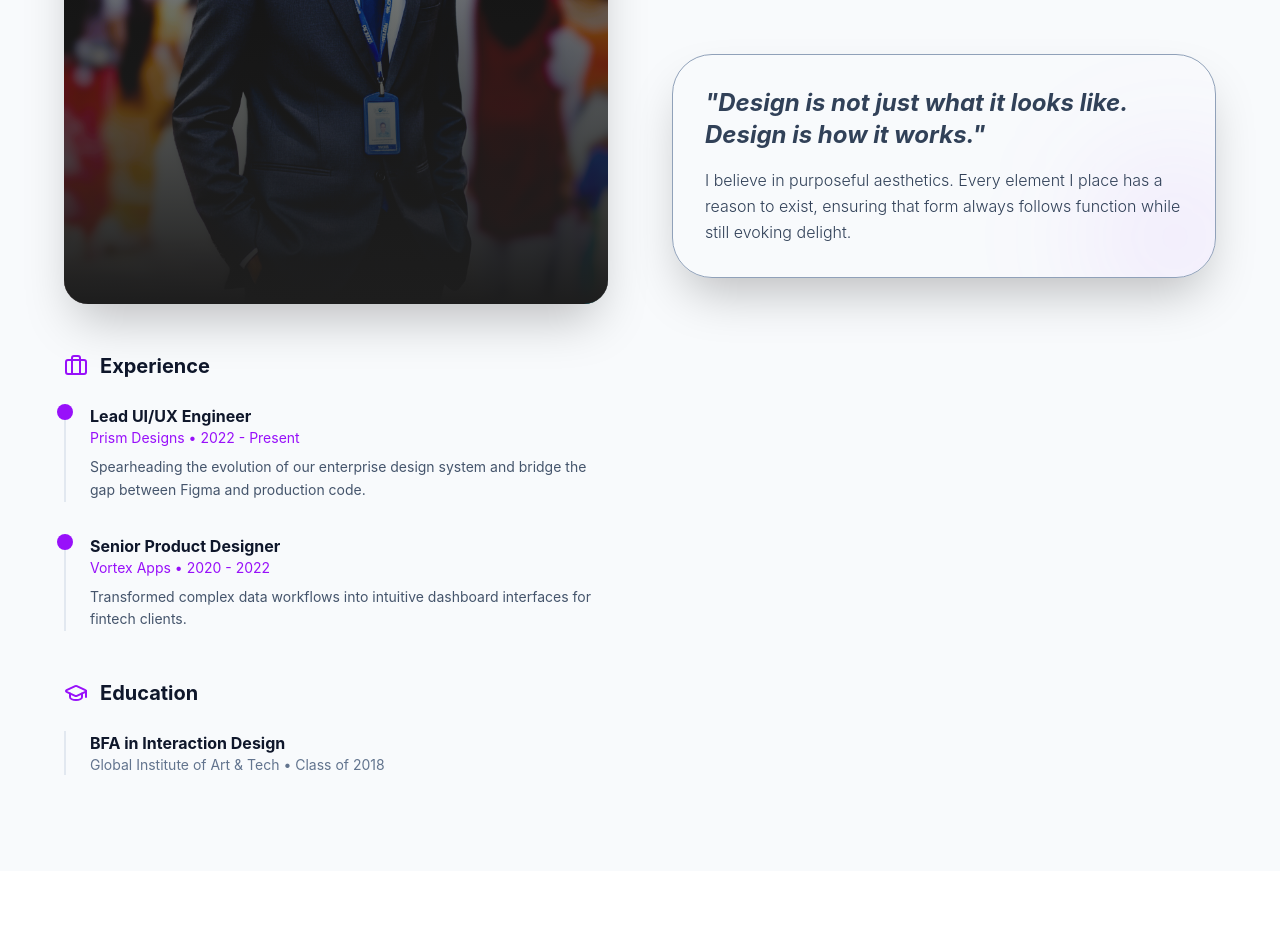
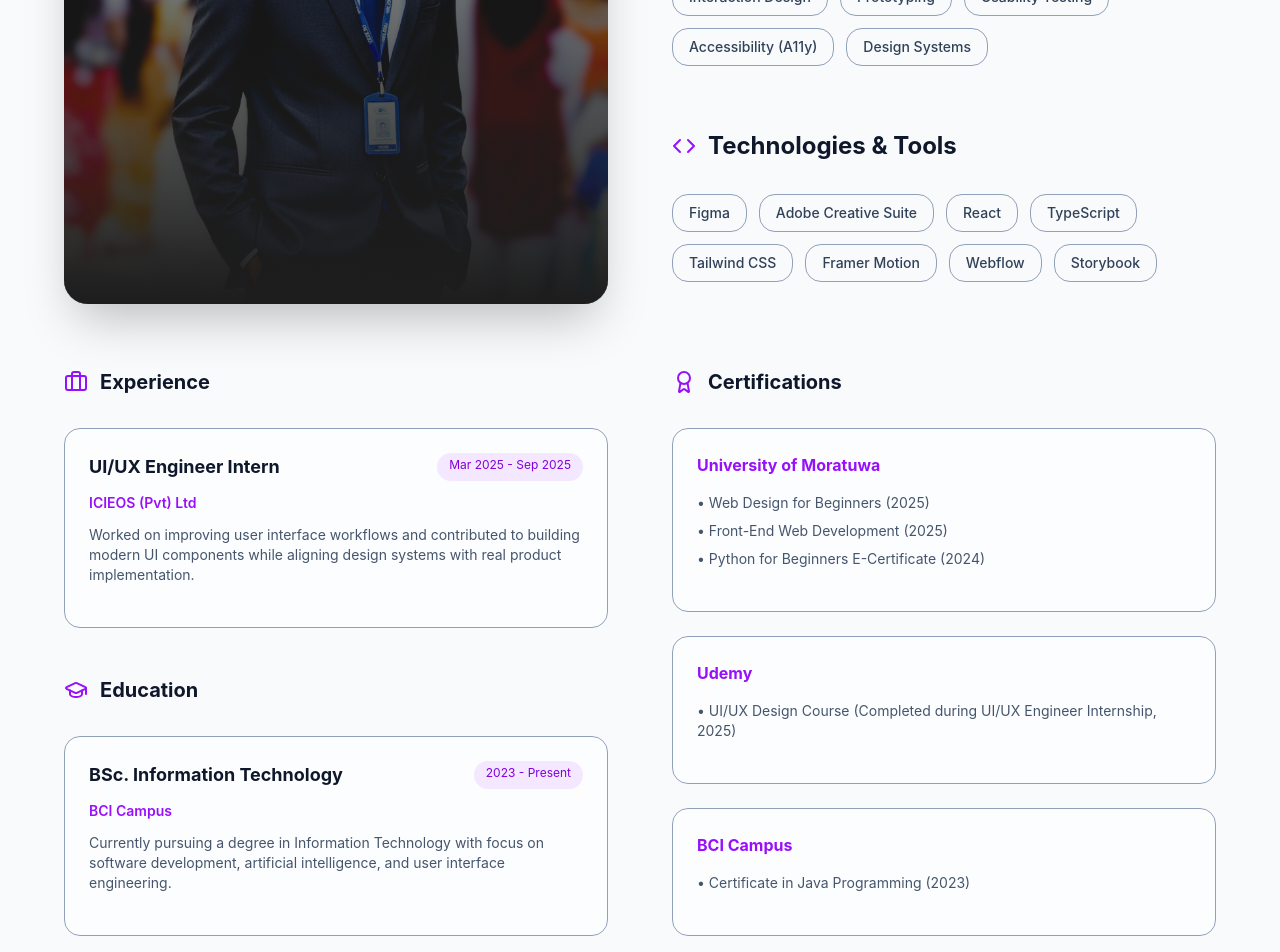
Before and after one commit to IsuruParindya/Personal-Portfolio, a React (Vite) app: page / in a window 1280 px wide. Shown: the part 1420-2372 px from the top of the page. Built offline with nearby package versions, Linux system fonts and the light colour scheme.

Commit message:
refactor: update About component with new experiences, education, and certifications; enhance animations and styling

```diff
--- a/src/app/components/About.tsx
+++ b/src/app/components/About.tsx
@@ -1,60 +1,120 @@
-import React from 'react';
-import { motion } from 'motion/react';
-import { ImageWithFallback } from './figma/ImageWithFallback';
-import { Palette, Code, Briefcase, GraduationCap } from 'lucide-react';
+import React from "react";
+import { motion } from "framer-motion";
+import { ImageWithFallback } from "./figma/ImageWithFallback";
+import {
+  Palette,
+  Code,
+  Briefcase,
+  GraduationCap,
+  Award,
+  User,
+} from "lucide-react";
 
 export const About = () => {
   const skills = [
-    'User Research', 'Information Architecture', 'Visual Design',
-    'Interaction Design', 'Prototyping', 'Usability Testing',
-    'Accessibility (A11y)', 'Design Systems'
+    "User Research",
+    "Information Architecture",
+    "Visual Design",
+    "Interaction Design",
+    "Prototyping",
+    "Usability Testing",
+    "Accessibility (A11y)",
+    "Design Systems",
   ];
 
   const tools = [
-    'Figma', 'Adobe Creative Suite', 'React', 'TypeScript',
-    'Tailwind CSS', 'Framer Motion', 'Webflow', 'Storybook'
+    "Figma",
+    "Adobe Creative Suite",
+    "React",
+    "TypeScript",
+    "Tailwind CSS",
+    "Framer Motion",
+    "Webflow",
+    "Storybook",
   ];
 
   const experiences = [
     {
-      role: 'Lead UI/UX Engineer',
-      company: 'Prism Designs',
-      period: '2022 - Present',
-      description: 'Spearheading the evolution of our enterprise design system and bridge the gap between Figma and production code.'
+      role: "UI/UX Engineer Intern",
+      company: "ICIEOS (Pvt) Ltd",
+      period: "Mar 2025 - Sep 2025",
+      description:
+        "Worked on improving user interface workflows and contributed to building modern UI components while aligning design systems with real product implementation.",
+    },
+  ];
+
+  const education = [
+    {
+      degree: "BSc. Information Technology",
+      institution: "BCI Campus",
+      period: "2023 - Present",
+      description:
+        "Currently pursuing a degree in Information Technology with focus on software development, artificial intelligence, and user interface engineering.",
+    },
+  ];
+
+  const certifications = [
+    {
+      org: "University of Moratuwa",
+      items: [
+        "Web Design for Beginners (2025)",
+        "Front-End Web Development (2025)",
+        "Python for Beginners E-Certificate (2024)",
+      ],
     },
     {
-      role: 'Senior Product Designer',
-      company: 'Vortex Apps',
-      period: '2020 - 2022',
-      description: 'Transformed complex data workflows into intuitive dashboard interfaces for fintech clients.'
-    }
+      org: "Udemy",
+      items: [
+        "UI/UX Design Course (Completed during UI/UX Engineer Internship, 2025)",
+      ],
+    },
+    {
+      org: "BCI Campus",
+      items: ["Certificate in Java Programming (2023)"],
+    },
   ];
+
+  const aboutMe =
+    "I’m a UI/UX focused developer who enjoys turning complex ideas into clean, usable interfaces. I combine design thinking with front-end engineering to build consistent, modern experiences always aiming for clarity, accessibility, and smooth interactions.";
+
+  const cardBase =
+    "p-6 rounded-2xl border border-slate-400 dark:border-slate-800 bg-white/60 dark:bg-slate-900/40 backdrop-blur-xl " +
+    "hover:shadow-xl hover:-translate-y-1 transition-all duration-300 group";
+
+  const pillClass =
+    'px-4 py-2 rounded-2xl bg-transparent text-slate-700 dark:text-slate-300 font-medium text-sm ' +
+    'border border-slate-400 dark:border-slate-600 hover:border-purple-500 hover:text-purple-600 ' +
+    'dark:hover:border-purple-400 dark:hover:text-purple-400 cursor-default transition-transform hover:-translate-y-1';
 
   return (
     <section id="about" className="py-24 px-6 bg-slate-50 dark:bg-slate-900/50">
       <div className="max-w-6xl mx-auto">
+        {/* TOP GRID: Name/Image (Left) + About/Skills/Tools (Right) */}
         <div className="grid grid-cols-1 lg:grid-cols-2 gap-16 items-start">
-
-          {/* Left: Image and Name */}
+          {/* LEFT TOP */}
           <motion.div
             initial={{ opacity: 0, x: -50 }}
             whileInView={{ opacity: 1, x: 0 }}
             viewport={{ once: true }}
             transition={{ duration: 0.8 }}
           >
+            {/* NAME */}
             <div className="relative mb-12">
               <h2 className="text-7xl md:text-9xl font-black text-slate-900/10 dark:text-white/5 absolute -top-16 -left-8 pointer-events-none select-none">
                 ISURU PARINDYA
               </h2>
+
               <h2 className="text-4xl md:text-6xl font-black text-slate-900 dark:text-white relative z-10 mb-4">
                 ISURU PARINDYA
               </h2>
+
               <p className="text-purple-600 dark:text-purple-400 font-bold uppercase tracking-widest">
                 Creative Problem Solver & Visual Architect
               </p>
             </div>
 
-            <div className="relative rounded-3xl overflow-hidden aspect-[4/5] shadow-2xl mb-12 group bg-[#0a0a0a]">
+            {/* IMAGE */}
+            <div className="relative rounded-3xl overflow-hidden aspect-[4/5] shadow-2xl group bg-[#0a0a0a]">
               <ImageWithFallback
                 src="/Isuru.png"
                 alt="Isuru Parindya"
@@ -62,94 +122,199 @@ export const About = () => {
               />
               <div className="absolute inset-0 bg-gradient-to-t from-[#1d1d1d] via-[#111111]/50 to-transparent" />
             </div>
-
-            <div className="space-y-12">
-              <div>
-                <h3 className="flex items-center gap-3 text-xl font-bold text-slate-900 dark:text-white mb-6">
-                  <Briefcase className="text-purple-600" />
-                  Experience
-                </h3>
-                <div className="space-y-8">
-                  {experiences.map((exp, idx) => (
-                    <div key={idx} className="relative pl-6 border-l-2 border-slate-200 dark:border-slate-800">
-                      <div className="absolute -left-[9px] top-0 w-4 h-4 rounded-full bg-purple-600" />
-                      <h4 className="font-bold text-slate-900 dark:text-white">{exp.role}</h4>
-                      <p className="text-sm text-purple-600 dark:text-purple-400 mb-2">{exp.company} • {exp.period}</p>
-                      <p className="text-slate-600 dark:text-slate-400 text-sm leading-relaxed">{exp.description}</p>
-                    </div>
-                  ))}
-                </div>
-              </div>
-
-              <div>
-                <h3 className="flex items-center gap-3 text-xl font-bold text-slate-900 dark:text-white mb-6">
-                  <GraduationCap className="text-purple-600" />
-                  Education
-                </h3>
-                <div className="pl-6 border-l-2 border-slate-200 dark:border-slate-800">
-                  <h4 className="font-bold text-slate-900 dark:text-white">BFA in Interaction Design</h4>
-                  <p className="text-sm text-slate-500">Global Institute of Art & Tech • Class of 2018</p>
-                </div>
-              </div>
-            </div>
           </motion.div>
 
-          {/* Right: Skills and Tech */}
+          {/* RIGHT TOP */}
           <motion.div
             initial={{ opacity: 0, x: 50 }}
             whileInView={{ opacity: 1, x: 0 }}
             viewport={{ once: true }}
             transition={{ duration: 0.8 }}
-            className="lg:pt-24 space-y-16"
+            className="space-y-16 lg:pt-24"
           >
-            <div>
+            {/* ABOUT ME */}
+            <motion.div
+              initial={{ opacity: 0, y: 18 }}
+              whileInView={{ opacity: 1, y: 0 }}
+              viewport={{ once: true }}
+              transition={{ duration: 0.55 }}
+            >
+              <h3 className="flex items-center gap-3 text-2xl font-bold text-slate-900 dark:text-white mb-6">
+                <User className="text-purple-600" />
+                About Me
+              </h3>
+
+              <div className={cardBase}>
+                <p className="text-slate-700 dark:text-slate-300 leading-relaxed">
+                  {aboutMe}
+                </p>
+                <div className="mt-4 h-[2px] w-0 group-hover:w-full bg-purple-500 transition-all duration-500" />
+              </div>
+            </motion.div>
+
+            {/* SKILLS (animation restored + pill hover restored) */}
+            <motion.div
+              initial={{ opacity: 0, y: 30 }}
+              whileInView={{ opacity: 1, y: 0 }}
+              viewport={{ once: true }}
+              transition={{ duration: 0.55 }}
+            >
               <h3 className="flex items-center gap-3 text-2xl font-bold text-slate-900 dark:text-white mb-8">
                 <Palette className="text-purple-600" />
                 Expertise & Skills
               </h3>
+
               <div className="flex flex-wrap gap-3">
                 {skills.map((skill, idx) => (
-                  <span
-                    key={idx}
-                    className="px-4 py-2 rounded-2xl bg-transparent text-slate-700 dark:text-slate-300 font-medium text-sm border border-slate-400 dark:border-slate-600 hover:border-purple-500 hover:text-purple-600 dark:hover:border-purple-400 dark:hover:text-purple-400 cursor-default transition-transform hover:-translate-y-1"
-                  >
+                  <span key={idx} className={pillClass}>
                     {skill}
                   </span>
                 ))}
               </div>
-            </div>
+            </motion.div>
 
-            <div>
+            {/* TOOLS (animation restored + pill hover restored) */}
+            <motion.div
+              initial={{ opacity: 0, y: 30 }}
+              whileInView={{ opacity: 1, y: 0 }}
+              viewport={{ once: true }}
+              transition={{ duration: 0.55, delay: 0.05 }}
+            >
               <h3 className="flex items-center gap-3 text-2xl font-bold text-slate-900 dark:text-white mb-8">
                 <Code className="text-purple-600" />
                 Technologies & Tools
               </h3>
+
               <div className="flex flex-wrap gap-3">
                 {tools.map((tool, idx) => (
-                  <span
-                    key={idx}
-                    className="px-4 py-2 rounded-2xl bg-transparent text-slate-700 dark:text-slate-300 font-medium text-sm border border-slate-400 dark:border-slate-600 hover:border-purple-500 hover:text-purple-600 dark:hover:border-purple-400 dark:hover:text-purple-400 cursor-default transition-transform hover:-translate-y-1"
-                  >
+                  <span key={idx} className={pillClass}>
                     {tool}
                   </span>
                 ))}
               </div>
+            </motion.div>
+          </motion.div>
+        </div>
+
+        {/* SECOND GRID: Experience/Education (Left) + Certifications (Right) */}
+        <div className="grid grid-cols-1 lg:grid-cols-2 gap-16 items-start mt-16">
+          {/* LEFT: EXPERIENCE + EDUCATION */}
+          <div className="space-y-12">
+            {/* EXPERIENCE */}
+            <div>
+              <h3 className="flex items-center gap-3 text-xl font-bold text-slate-900 dark:text-white mb-8">
+                <Briefcase className="text-purple-600" />
+                Experience
+              </h3>
+
+              <div className="grid gap-6">
+                {experiences.map((exp, idx) => (
+                  <motion.div
+                    key={idx}
+                    initial={{ opacity: 0, y: 30 }}
+                    whileInView={{ opacity: 1, y: 0 }}
+                    viewport={{ once: true }}
+                    transition={{ duration: 0.5 }}
+                    className={cardBase}
+                  >
+                    <div className="flex justify-between mb-3">
+                      <h4 className="font-bold text-lg text-slate-900 dark:text-white">
+                        {exp.role}
+                      </h4>
+
+                      <span className="text-xs px-3 py-1 rounded-full bg-purple-100 dark:bg-purple-900/40 text-purple-700 dark:text-purple-300">
+                        {exp.period}
+                      </span>
+                    </div>
+
+                    <p className="text-sm font-semibold text-purple-600 dark:text-purple-400 mb-3">
+                      {exp.company}
+                    </p>
+
+                    <p className="text-slate-600 dark:text-slate-400 text-sm">
+                      {exp.description}
+                    </p>
+
+                    <div className="mt-4 h-[2px] w-0 group-hover:w-full bg-purple-500 transition-all duration-500" />
+                  </motion.div>
+                ))}
+              </div>
             </div>
 
-            {/* Theme-aware Quote Card */}
-            <div className="p-8 rounded-[2.5rem] bg-transparent border border-slate-400 dark:border-slate-600 text-slate-700 dark:text-slate-300 shadow-2xl relative overflow-hidden">
-              <div className="relative z-10">
-                <h3 className="text-2xl font-bold mb-4 italic">
-                "Design is not just what it looks like. Design is how it works."
-                </h3>
-              <p className="font-light leading-relaxed">
-              I believe in purposeful aesthetics. Every element I place has a reason to exist, ensuring that form always follows function while still evoking delight.
-              </p>
+            {/* EDUCATION */}
+            <div>
+              <h3 className="flex items-center gap-3 text-xl font-bold text-slate-900 dark:text-white mb-8">
+                <GraduationCap className="text-purple-600" />
+                Education
+              </h3>
+
+              <div className="grid gap-6">
+                {education.map((edu, idx) => (
+                  <motion.div
+                    key={idx}
+                    initial={{ opacity: 0, y: 30 }}
+                    whileInView={{ opacity: 1, y: 0 }}
+                    viewport={{ once: true }}
+                    transition={{ duration: 0.5 }}
+                    className={cardBase}
+                  >
+                    <div className="flex justify-between mb-3">
+                      <h4 className="font-bold text-lg text-slate-900 dark:text-white">
+                        {edu.degree}
+                      </h4>
+
+                      <span className="text-xs px-3 py-1 rounded-full bg-purple-100 dark:bg-purple-900/40 text-purple-700 dark:text-purple-300">
+                        {edu.period}
+                      </span>
+                    </div>
+
+                    <p className="text-sm font-semibold text-purple-600 dark:text-purple-400 mb-3">
+                      {edu.institution}
+                    </p>
+
+                    <p className="text-slate-600 dark:text-slate-400 text-sm">
+                      {edu.description}
+                    </p>
+
+                    <div className="mt-4 h-[2px] w-0 group-hover:w-full bg-purple-500 transition-all duration-500" />
+                  </motion.div>
+                ))}
+              </div>
             </div>
-          <div className="absolute -bottom-10 -right-10 w-40 h-40 bg-purple-500/10 rounded-full blur-3xl" />
-        </div>
-          </motion.div>
+          </div>
 
+          {/* RIGHT: CERTIFICATIONS */}
+          <div>
+            <h3 className="flex items-center gap-3 text-xl font-bold text-slate-900 dark:text-white mb-8">
+              <Award className="text-purple-600" />
+              Certifications
+            </h3>
+
+            <div className="grid gap-6">
+              {certifications.map((cert, idx) => (
+                <motion.div
+                  key={idx}
+                  initial={{ opacity: 0, y: 30 }}
+                  whileInView={{ opacity: 1, y: 0 }}
+                  viewport={{ once: true }}
+                  transition={{ duration: 0.5 }}
+                  className={cardBase}
+                >
+                  <h4 className="font-bold text-purple-600 dark:text-purple-400 mb-4">
+                    {cert.org}
+                  </h4>
+
+                  <ul className="text-sm text-slate-600 dark:text-slate-400 space-y-2">
+                    {cert.items.map((item, i) => (
+                      <li key={i}>• {item}</li>
+                    ))}
+                  </ul>
+
+                  <div className="mt-4 h-[2px] w-0 group-hover:w-full bg-purple-500 transition-all duration-500" />
+                </motion.div>
+              ))}
+            </div>
+          </div>
         </div>
       </div>
     </section>
```
Also changed, not shown: 1 other file (tests, documents, lock files or other folders).
